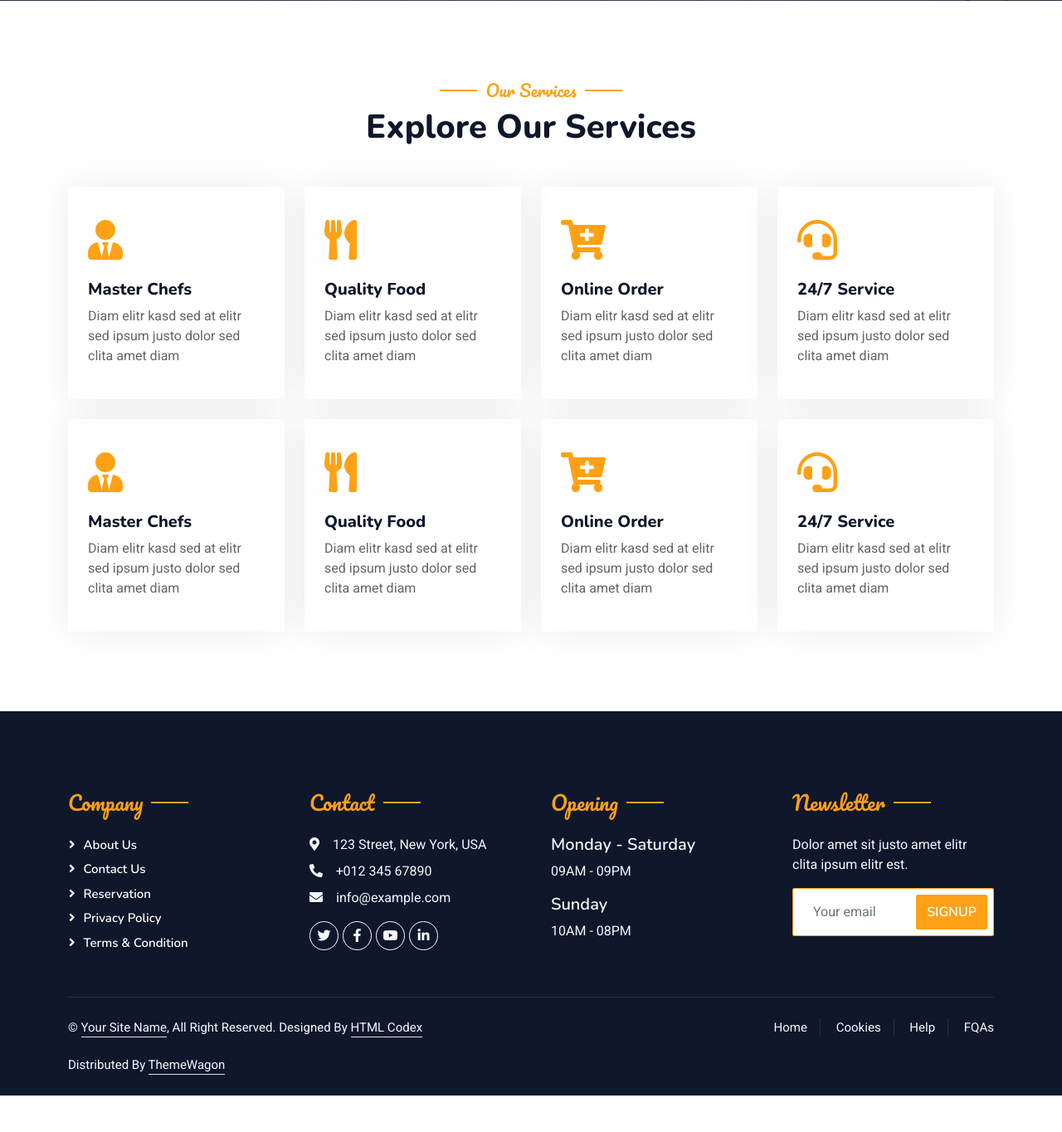
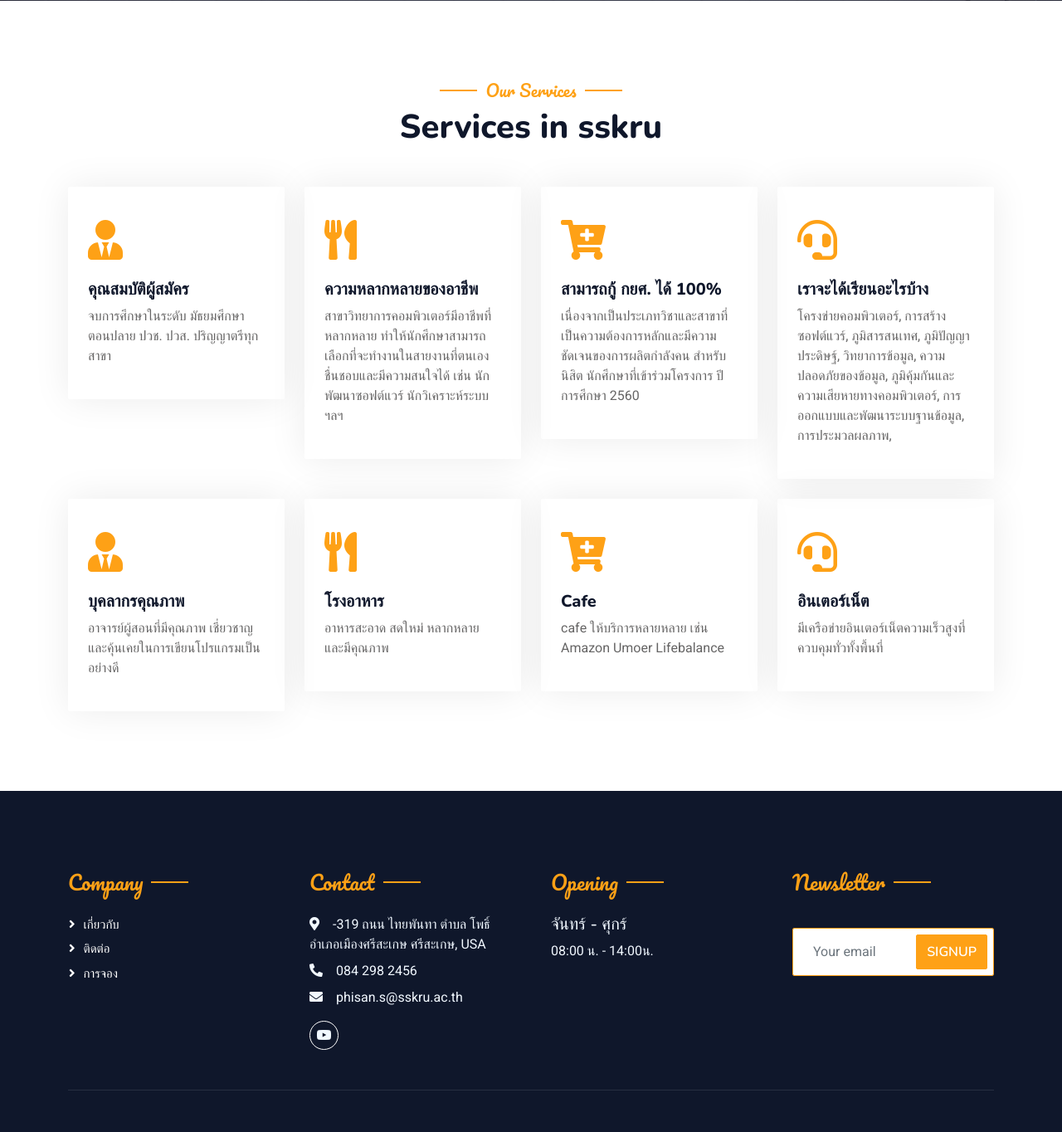
Before and after one commit to katawut2004/guide_comsci, a Django app: page /service/ in a window 1280 px wide. Shown: the part 396-1760 px from the top of the page at 83% size. Before the commit the page ends 1716 px from the top, so only its background shows below. Run offline with Django 5.2, Linux system fonts and the light colour scheme; some libraries are stand-ins or nearby versions.

Commit message:
commit/serce

```diff
--- a/templates/service.html
+++ b/templates/service.html
@@ -145,17 +145,19 @@
             >
               Our Services
             </h5>
-            <h1 class="mb-5">Explore Our Services</h1>
+            <h1 class="mb-5">Services in sskru</h1>
           </div>
           <div class="row g-4">
             <div class="col-lg-3 col-sm-6 wow fadeInUp" data-wow-delay="0.1s">
               <div class="service-item rounded pt-3">
                 <div class="p-4">
                   <i class="fa fa-3x fa-user-tie text-primary mb-4"></i>
-                  <h5>Master Chefs</h5>
+                  <h5>คุณสมบัติผู้สมัคร</h5>
                   <p>
-                    Diam elitr kasd sed at elitr sed ipsum justo dolor sed clita
-                    amet diam
+                    จบการศึกษาในระดับ
+                    มัธยมศึกษาตอนปลาย
+                    ปวช. ปวส.
+                    ปริญญาตรีทุกสาขา
                   </p>
                 </div>
               </div>
@@ -164,10 +166,59 @@
               <div class="service-item rounded pt-3">
                 <div class="p-4">
                   <i class="fa fa-3x fa-utensils text-primary mb-4"></i>
-                  <h5>Quality Food</h5>
+                  <h5>ความหลากหลายของอาชีพ</h5>
                   <p>
-                    Diam elitr kasd sed at elitr sed ipsum justo dolor sed clita
-                    amet diam
+                    สาขาวิทยาการคอมพิวเตอร์มีอาชีพที่หลากหลาย ทำให้นักศึกษาสามารถเลือกที่จะทำงานในสายงานที่ตนเองชื่นชอบและมีความสนใจได้ เช่น นักพัฒนาซอฟต์แวร์ นักวิเคราะห์ระบบ ฯลฯ
+                </div>
+              </div>
+            </div>
+            <div class="col-lg-3 col-sm-6 wow fadeInUp" data-wow-delay="0.5s">
+              <div class="service-item rounded pt-3">
+                <div class="p-4">
+                  <i class="fa fa-3x fa-cart-plus text-primary mb-4"></i>
+                  <h5>สามารถกู้ กยศ. ได้ 100%</h5>
+                  <p>
+                    เนื่องจากเป็นประเภทวิชาและสาขาที่เป็นความต้องการหลักและมีความชัดเจนของการผลิตกำลังคน สำหรับนิสิต นักศึกษาที่เข้าร่วมโครงการ ปีการศึกษา 2560
+                </div>
+              </div>
+            </div>
+            <div class="col-lg-3 col-sm-6 wow fadeInUp" data-wow-delay="0.7s">
+              <div class="service-item rounded pt-3">
+                <div class="p-4">
+                  <i class="fa fa-3x fa-headset text-primary mb-4"></i>
+                  <h5>เราจะได้เรียนอะไรบ้าง</h5>
+                  <p>
+                    โครงข่ายคอมพิวเตอร์,
+                    การสร้างซอฟต์แวร์,
+                    ภูมิสารสนเทศ,
+                    ภูมิปัญญาประดิษฐ์,
+                    วิทยาการข้อมูล,
+                    ความปลอดภัยของข้อมูล,
+                    ภูมิคุ้มกันและความเสียหายทางคอมพิวเตอร์,
+                    การออกแบบและพัฒนาระบบฐานข้อมูล,
+                    การประมวลผลภาพ,
+                  </p>
+                </div>
+              </div>
+            </div>
+            <div class="col-lg-3 col-sm-6 wow fadeInUp" data-wow-delay="0.1s">
+              <div class="service-item rounded pt-3">
+                <div class="p-4">
+                  <i class="fa fa-3x fa-user-tie text-primary mb-4"></i>
+                  <h5>บุคลากรคุณภาพ</h5>
+                  <p>
+                    อาจารย์ผู้สอนที่มีคุณภาพ เชี่ยวชาญและคุ้นเคยในการเขียนโปรแกรมเป็นอย่างดี
+                  </p>
+                </div>
+              </div>
+            </div>
+            <div class="col-lg-3 col-sm-6 wow fadeInUp" data-wow-delay="0.3s">
+              <div class="service-item rounded pt-3">
+                <div class="p-4">
+                  <i class="fa fa-3x fa-utensils text-primary mb-4"></i>
+                  <h5>โรงอาหาร</h5>
+                  <p>
+                    อาหารสะอาด สดใหม่ หลากหลาย และมีคุณภาพ
                   </p>
                 </div>
               </div>
@@ -176,10 +227,9 @@
               <div class="service-item rounded pt-3">
                 <div class="p-4">
                   <i class="fa fa-3x fa-cart-plus text-primary mb-4"></i>
-                  <h5>Online Order</h5>
+                  <h5>Cafe</h5>
                   <p>
-                    Diam elitr kasd sed at elitr sed ipsum justo dolor sed clita
-                    amet diam
+                   cafe ให้บริการหลายหลาย เช่น Amazon Umoer Lifebalance
                   </p>
                 </div>
               </div>
@@ -188,58 +238,9 @@
               <div class="service-item rounded pt-3">
                 <div class="p-4">
                   <i class="fa fa-3x fa-headset text-primary mb-4"></i>
-                  <h5>24/7 Service</h5>
+                  <h5>อินเตอร์เน็ต</h5>
                   <p>
-                    Diam elitr kasd sed at elitr sed ipsum justo dolor sed clita
-                    amet diam
-                  </p>
-                </div>
-              </div>
-            </div>
-            <div class="col-lg-3 col-sm-6 wow fadeInUp" data-wow-delay="0.1s">
-              <div class="service-item rounded pt-3">
-                <div class="p-4">
-                  <i class="fa fa-3x fa-user-tie text-primary mb-4"></i>
-                  <h5>Master Chefs</h5>
-                  <p>
-                    Diam elitr kasd sed at elitr sed ipsum justo dolor sed clita
-                    amet diam
-                  </p>
-                </div>
-              </div>
-            </div>
-            <div class="col-lg-3 col-sm-6 wow fadeInUp" data-wow-delay="0.3s">
-              <div class="service-item rounded pt-3">
-                <div class="p-4">
-                  <i class="fa fa-3x fa-utensils text-primary mb-4"></i>
-                  <h5>Quality Food</h5>
-                  <p>
-                    Diam elitr kasd sed at elitr sed ipsum justo dolor sed clita
-                    amet diam
-                  </p>
-                </div>
-              </div>
-            </div>
-            <div class="col-lg-3 col-sm-6 wow fadeInUp" data-wow-delay="0.5s">
-              <div class="service-item rounded pt-3">
-                <div class="p-4">
-                  <i class="fa fa-3x fa-cart-plus text-primary mb-4"></i>
-                  <h5>Online Order</h5>
-                  <p>
-                    Diam elitr kasd sed at elitr sed ipsum justo dolor sed clita
-                    amet diam
-                  </p>
-                </div>
-              </div>
-            </div>
-            <div class="col-lg-3 col-sm-6 wow fadeInUp" data-wow-delay="0.7s">
-              <div class="service-item rounded pt-3">
-                <div class="p-4">
-                  <i class="fa fa-3x fa-headset text-primary mb-4"></i>
-                  <h5>24/7 Service</h5>
-                  <p>
-                    Diam elitr kasd sed at elitr sed ipsum justo dolor sed clita
-                    amet diam
+                    มีเครือข่ายอินเตอร์เน็ตความเร็วสูงที่ควบคุมทั่วทั้งพื้นที่
                   </p>
                 </div>
               </div>
@@ -262,11 +263,9 @@
               >
               Company
             </h4>
-              <a class="btn btn-link" href="">About Us</a>
-              <a class="btn btn-link" href="">Contact Us</a>
-              <a class="btn btn-link" href="">Reservation</a>
-              <a class="btn btn-link" href="">Privacy Policy</a>
-              <a class="btn btn-link" href="">Terms & Condition</a>
+            <a class="btn btn-link" href="https://web.facebook.com/comsci.sskru"target="_blank">เกี่ยวกับ</a>
+            <a class="btn btn-link" href="">ติดต่อ</a>
+            <a class="btn btn-link" href="https://www.oass.sskru.ac.th/std.sskru/s1.html"target="_blank">การจอง</a>
           </div>
           <div class="col-lg-3 col-md-6">
             <h4
@@ -275,28 +274,28 @@
               Contact
             </h4>
             <p class="mb-2">
-                <i class="fa fa-map-marker-alt me-3"></i>123 Street, New York,
+              <i class="fa fa-map-marker-alt me-3"></i>-319 ถนน ไทยพันทา ตำบล โพธิ์ อำเภอเมืองศรีสะเกษ ศรีสะเกษ,
               USA
             </p>
             <p class="mb-2">
-                <i class="fa fa-phone-alt me-3"></i>+012 345 67890
+              <i class="fa fa-phone-alt me-3"></i>084 298 2456
             </p>
             <p class="mb-2">
-                <i class="fa fa-envelope me-3"></i>info@example.com
+              <i class="fa fa-envelope me-3"></i>phisan.s@sskru.ac.th
             </p>
             <div class="d-flex pt-2">
-                <a class="btn btn-outline-light btn-social" href=""
+              <!-- <a class="btn btn-outline-light btn-social" href=""
                 ><i class="fab fa-twitter"></i
-                ></a>
-                <a class="btn btn-outline-light btn-social" href=""
+              ></a> -->
+              <!-- <a class="btn btn-outline-light btn-social" href="https://web.facebook.com/numvarn"
                 ><i class="fab fa-facebook-f"></i
-                ></a>
-                <a class="btn btn-outline-light btn-social" href=""
+              ></a> -->
+              <a class="btn btn-outline-light btn-social" href="https://www.youtube.com/@PhisanSookkheeSSKRU"target="_blank"
                 ><i class="fab fa-youtube"></i
               ></a>
-                <a class="btn btn-outline-light btn-social" href=""
+              <!-- <a class="btn btn-outline-light btn-social" href=""
                 ><i class="fab fa-linkedin-in"></i
-                ></a>
+              ></a> -->
             </div>
           </div>
           <div class="col-lg-3 col-md-6">
@@ -305,10 +304,9 @@
               >
               Opening
             </h4>
-              <h5 class="text-light fw-normal">Monday - Saturday</h5>
-              <p>09AM - 09PM</p>
-              <h5 class="text-light fw-normal">Sunday</h5>
-              <p>10AM - 08PM</p>
+            <h5 class="text-light fw-normal">จันทร์ - ศุกร์</h5>
+            <p>08:00 น. - 14:00น.</p>
+            <h5 class="text-light fw-normal"></h5>
           </div>
           <div class="col-lg-3 col-md-6">
             <h4
@@ -316,7 +314,8 @@
             >
               Newsletter
             </h4>
-              <p>Dolor amet sit justo amet elitr clita ipsum elitr est.</p>
+              </h4>
+              <p>    </p>
               <div class="position-relative mx-auto" style="max-width: 400px">
                 <input
                   class="form-control border-primary w-100 py-3 ps-4 pe-5"
@@ -337,10 +336,7 @@
           <div class="copyright">
             <div class="row">
               <div class="col-md-6 text-center text-md-start mb-3 mb-md-0">
-                &copy; <a class="border-bottom" href="#">Your Site Name</a>, All
-                Right Reserved.
-
-                <!--/*** This template is free as long as you keep the footer author’s credit link/attribution link/backlink. If you'd like to use the template without the footer author’s credit link/attribution link/backlink, you can purchase the Credit Removal License from "https://htmlcodex.com/credit-removal". Thank you for your support. ***/-->
+                <!-- /*** This template is free as long as you keep the footer author’s credit link/attribution link/backlink. If you'd like to use the template without the footer author’s credit link/attribution link/backlink, you can purchase the Credit Removal License from "https://htmlcodex.com/credit-removal". Thank you for your support. ***/
                 Designed By
                 <a class="border-bottom" href="https://htmlcodex.com"
                   >HTML Codex</a
@@ -353,18 +349,10 @@
                   >ThemeWagon</a
                 >
               </div>
-              <div class="col-md-6 text-center text-md-end">
-                <div class="footer-menu">
-                  <a href="">Home</a>
-                  <a href="">Cookies</a>
-                  <a href="">Help</a>
-                  <a href="">FQAs</a>
             </div>
           </div>
         </div>
-          </div>
-        </div>
-      </div>
+      </div> -->
       <!-- Footer End -->
 
       <!-- Back to Top -->
```
Lines whose indentation alone changed are shown as unchanged.
